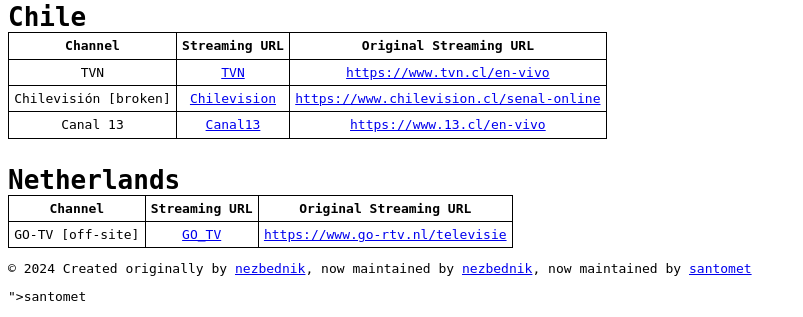
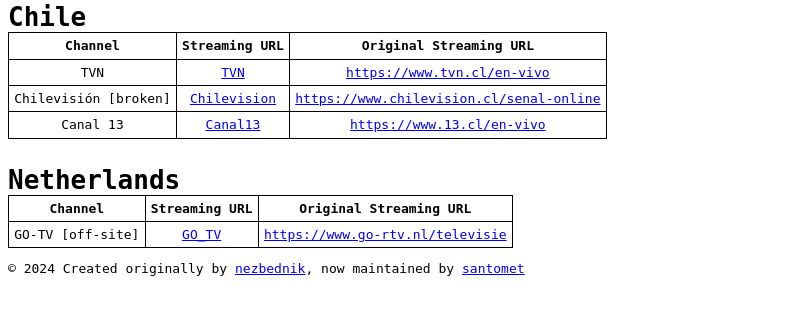
Before and after one commit to santomet/sktv-forwarders, a PHP site: page / in a window 1280 px wide. Shown: the part 1344-1661 px from the top of the page, without its empty margins (0-803 px from the left). After the commit the page ends 1620 px from the top, so only its background shows below. Run offline with PHP 8.4, Linux system fonts and the light colour scheme.

Commit message:
fix footer

```diff
--- a/index.php
+++ b/index.php
@@ -68,6 +68,5 @@
 <?php
     echo $i["note"];
 }
-?>    <p>&copy; <?php echo date("Y"); ?> Created originally by <a href="https://github.com/NezbednikSK">nezbednik</a>, now maintained by <a href="?>    <p>&copy; <?php echo date("Y"); ?> Created originally by <a href="//home.nezbednik.eu.org:2000/">nezbednik</a>, now maintained by <a href="//home.nezbednik.eu.org:2000/">santomet</a></p>
-">santomet</a></p>
+?>    <p>&copy; <?php echo date("Y"); ?> Created originally by <a href="https://github.com/NezbednikSK">nezbednik</a>, now maintained by <a href="https://santomet.eu">santomet</a></p>
 </html>
```
